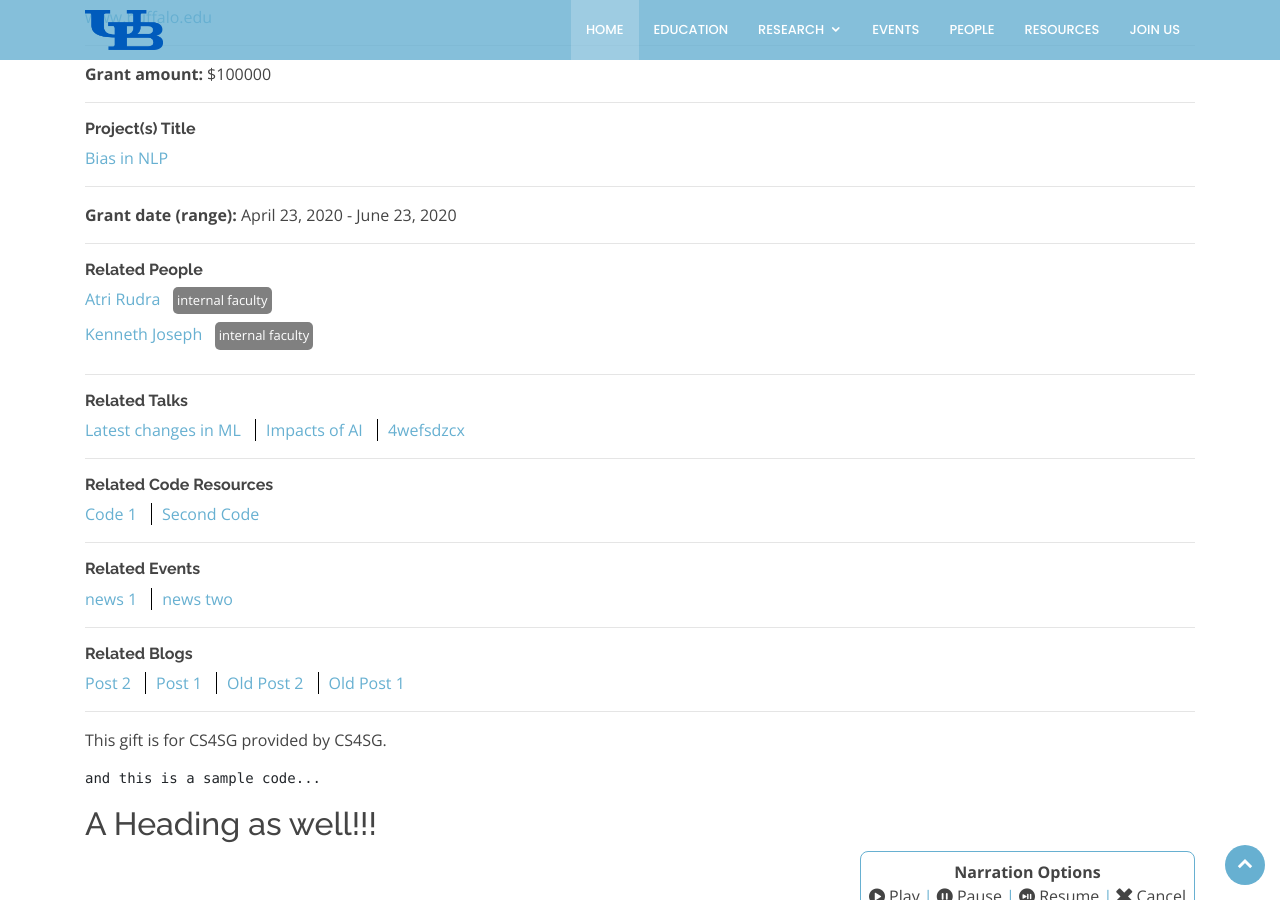
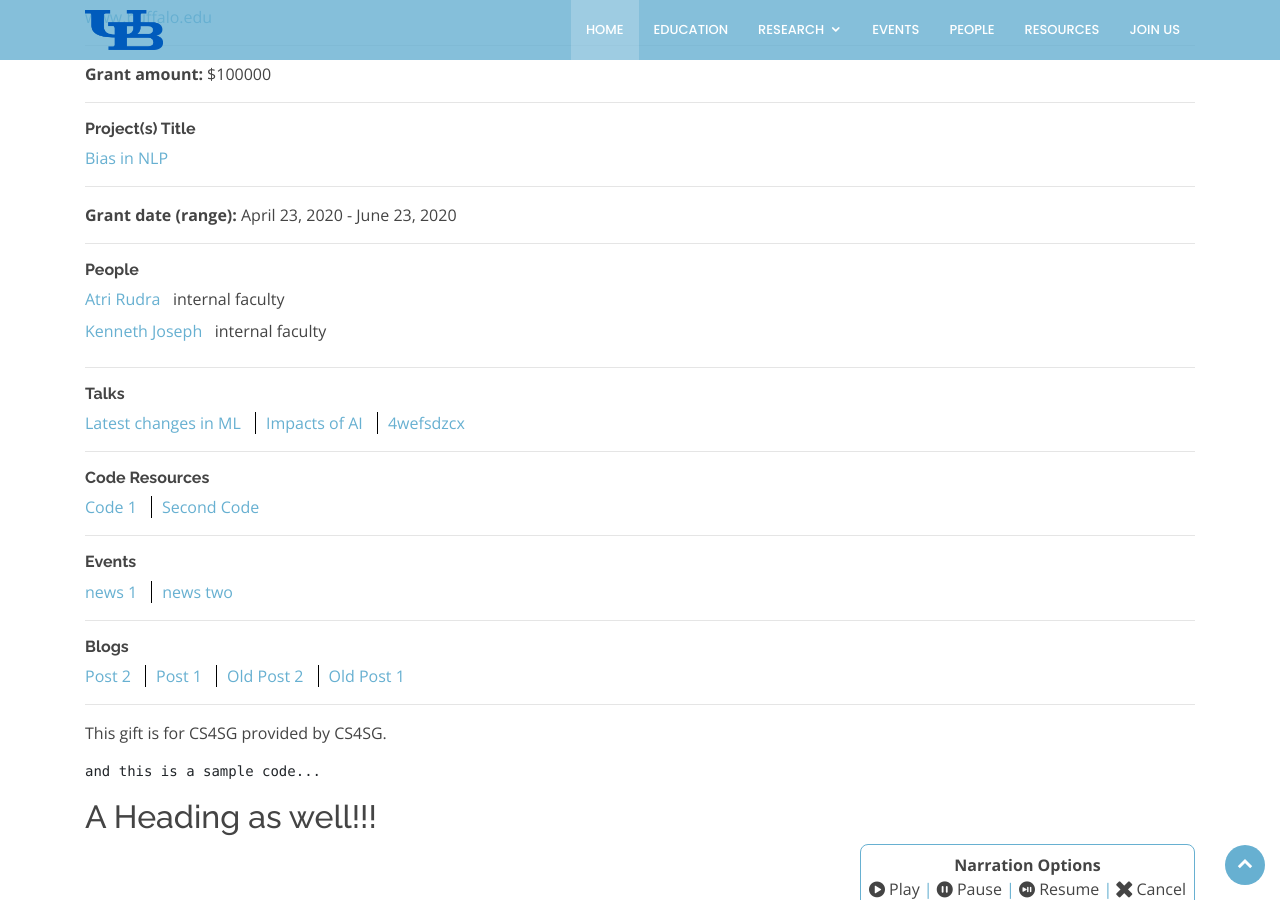
Before and after one commit to Mgeraci19/CS4SG.github.io, a Jekyll site: the page built from _funding/The best gift ever.md, in a window 1280 px wide and 900 px high, scrolled down 367 px. Built offline with Jekyll 4.4.1, drawn with Linux system fonts in a browser that asks for light colours.

Commit message:
Update funds.html

```diff
--- a/_layouts/funds.html
+++ b/_layouts/funds.html
@@ -52,13 +52,13 @@ layout: default
 {% for peop in site.people %}
     {% assign all_peop = all_peop | push: peop.key %}
 {% endfor %}
-<h6><b>Related People</b></h6>
+<h6><b>People</b></h6>
 <ul class="noBullets">
 {% for tag in tag_people %}
     {% if all_peop contains tag %}
         {% for peop in site.people %}
             {% if tag == peop.key %}
-                <li><a href="{{ peop.link }}" target="_blank">{{ tag }}</a> &nbsp; <label style="background-color:gray; padding:4px; border-radius:5px; color:white; font-size: small;">{{ peop.category }}</label></li>
+                <li><a href="{{ peop.link }}" target="_blank">{{ tag }}</a> &nbsp; <label class="peopleTag">{{ peop.category }}</label></li>
             {% endif %}
         {% endfor %}
     {% else %}
@@ -68,7 +68,7 @@ layout: default
 </ul>
 <hr/>
 
-<h6><b>Related Talks</b></h6>
+<h6><b>Talks</b></h6>
 <ul class="menu">
 {% for talk in site.talks %}
     {% if talk.tagged_funding contains page.key %}
@@ -80,7 +80,7 @@ layout: default
 </ul>
 <hr/>
 
-<h6><b>Related Code Resources</b></h6>
+<h6><b>Code Resources</b></h6>
 <ul class="menu">
 {% for code in site.code %}
     {% if code.tagged_funding contains page.key %}
@@ -92,7 +92,7 @@ layout: default
 </ul>
 <hr/>
 
-<h6><b>Related Events</b></h6>
+<h6><b>Events</b></h6>
 <ul class="menu">
 {% for event in site.event %}
     {% if event.tagged_funding contains page.key %}
@@ -104,7 +104,7 @@ layout: default
 </ul>
 <hr/>
 
-<h6><b>Related Blogs</b></h6>
+<h6><b>Blogs</b></h6>
 <ul class="menu">
 {% for blog in site.posts %}
     {% if blog.tagged_funding contains page.key %}
```
